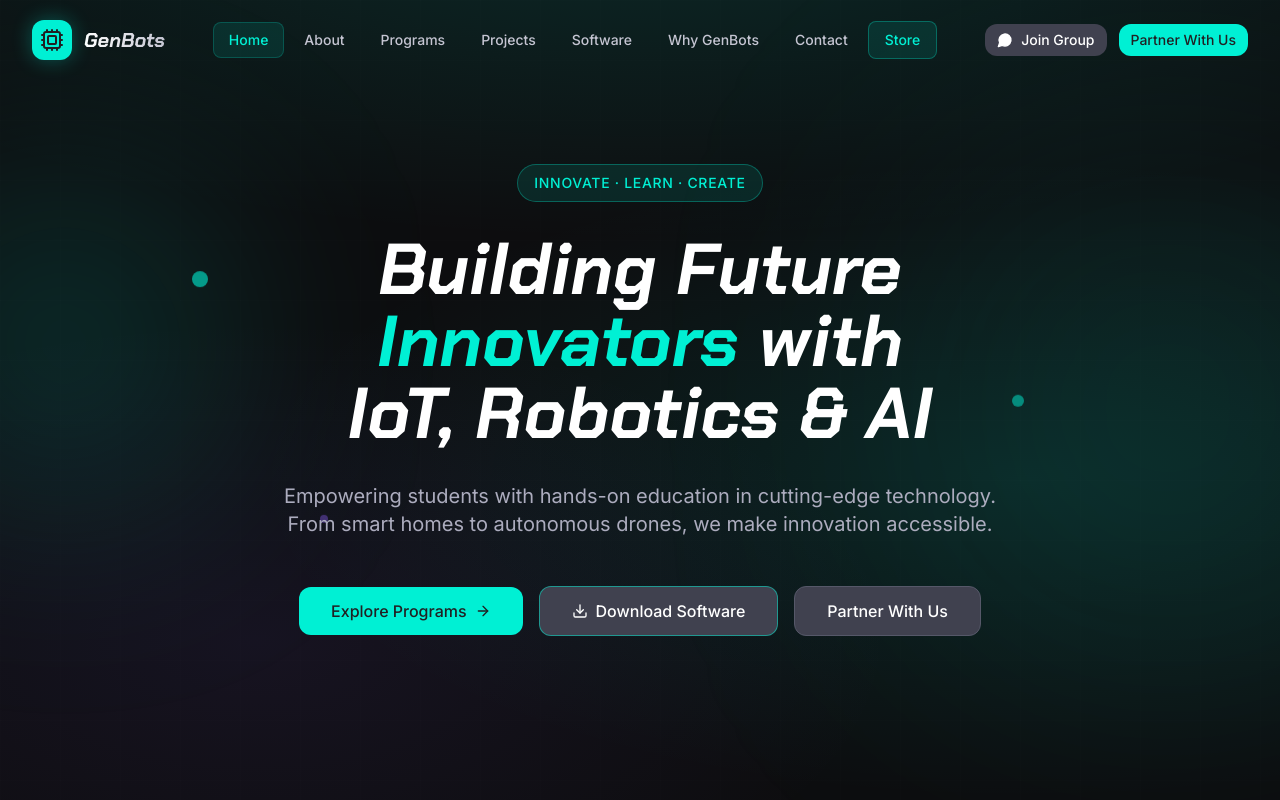
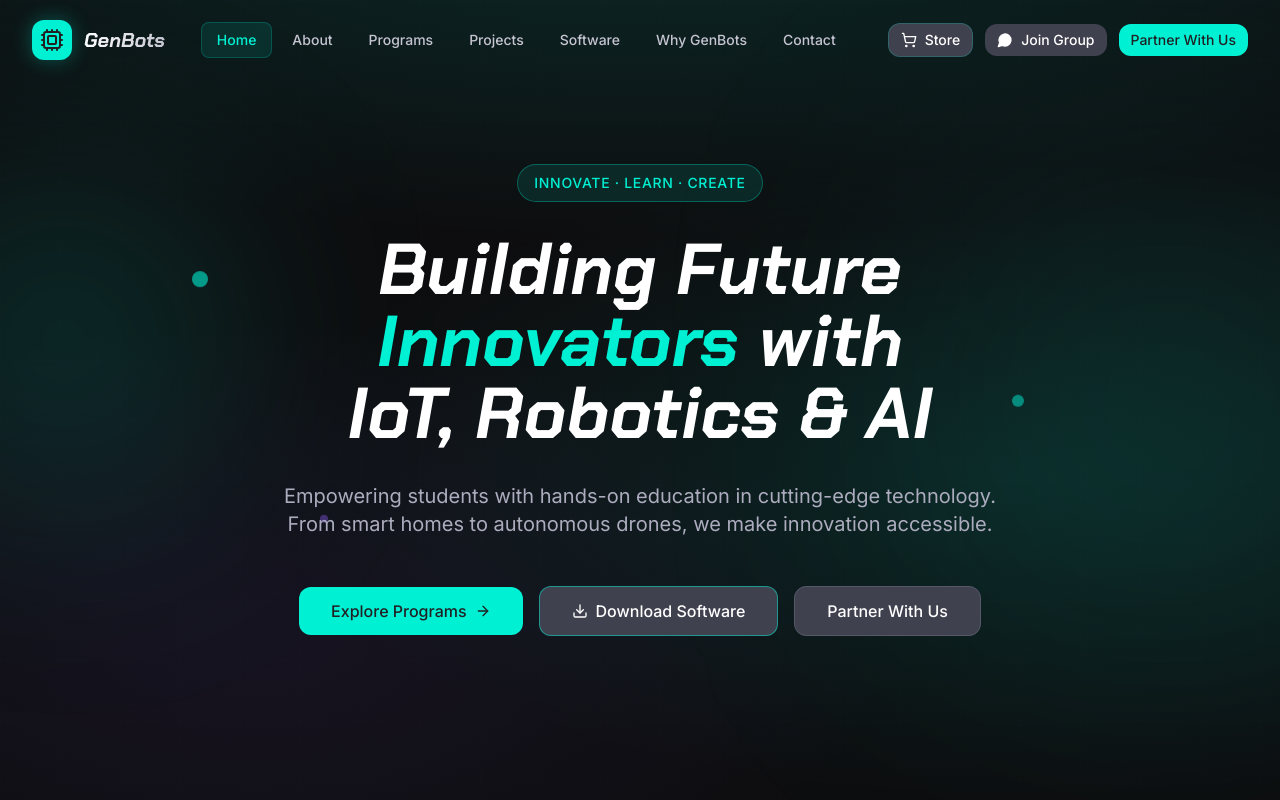
Before and after one commit to dark-danger/gen-bot, a Next.js app: page / in a window 1280 px wide. Shown: the top 800 px of the page. Built offline with nearby package versions, Linux system fonts and the light colour scheme.

Commit message:
feat: add store button to header & update package-lock

```diff
--- a/src/components/layout/navbar.tsx
+++ b/src/components/layout/navbar.tsx
@@ -4,7 +4,7 @@ import { useState, useEffect } from "react";
 import Link from "next/link";
 import { usePathname } from "next/navigation";
 import { motion, AnimatePresence } from "framer-motion";
-import { Menu, X, Cpu, MessageCircle } from "lucide-react";
+import { Menu, X, Cpu, MessageCircle, ShoppingCart } from "lucide-react";
 import { Button } from "@/components/ui";
 
 const navLinks = [
@@ -15,7 +15,6 @@ const navLinks = [
     { href: "/software", label: "Software" },
     { href: "/why-genbots", label: "Why GenBots" },
     { href: "/contact", label: "Contact" },
-    { href: "/store", label: "Store", highlight: true },
 ];
 
 export function Navbar() {
@@ -93,6 +92,12 @@ export function Navbar() {
 
                     {/* CTA Buttons */}
                     <div className="hidden md:flex items-center gap-3">
+                        <Link href="/store">
+                            <Button variant="secondary" size="sm" className="gap-2 text-neon-cyan border-neon-cyan/20 hover:bg-neon-cyan/10">
+                                <ShoppingCart className="w-4 h-4" />
+                                Store
+                            </Button>
+                        </Link>
                         <a
                             href="https://chat.whatsapp.com/H3z2o0EJKUoCrvBLs8skKT?mode=gi_t"
                             target="_blank"
@@ -164,6 +169,12 @@ export function Navbar() {
                                 );
                             })}
                             <div className="space-y-3 pt-4">
+                                <Link href="/store" className="block">
+                                    <Button variant="secondary" className="w-full gap-2 text-neon-cyan border-neon-cyan/20 hover:bg-neon-cyan/10">
+                                        <ShoppingCart className="w-5 h-5" />
+                                        Store
+                                    </Button>
+                                </Link>
                                 <a
                                     href="https://chat.whatsapp.com/H3z2o0EJKUoCrvBLs8skKT?mode=gi_t"
                                     target="_blank"
```
Also changed, not shown: 1 other file (tests, documents, lock files or other folders).
